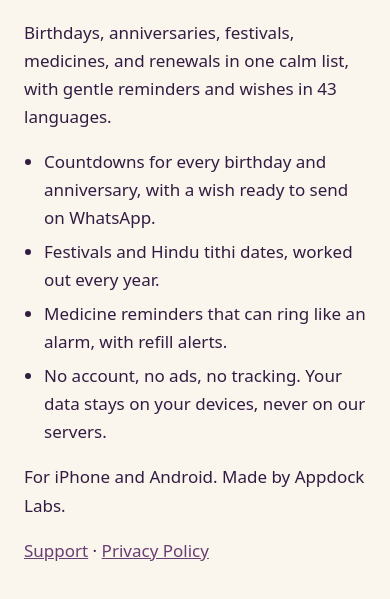
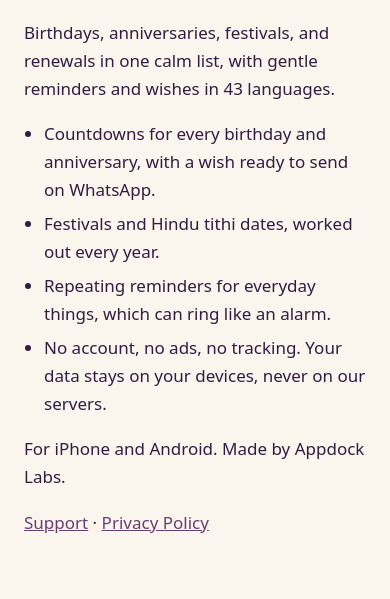
Before and after one commit to Abhishek10879/dearsy-site, a plain HTML site: page index.html in a window 390 px wide. Shown: the part 237-836 px from the top of the page. Drawn offline with Linux system fonts and the light colour scheme.

Commit message:
Say Dearsy for Android has no medicine tracking
The Android app ships without the Medicines feature, so the site and the
Android privacy section no longer describe it; it stays in the iPhone parts.

Co-Authored-By: Claude Opus 5.5 <noreply@anthropic.com>
Claude-Session: https://claude.ai/code/session_01Gngv1yhZVAE8nXVrXCKS79

```diff
--- a/index.html
+++ b/index.html
@@ -1,6 +1,6 @@
 <!doctype html>
-<html lang="en"><head><meta charset="utf-8"><meta name="viewport" content="width=device-width,initial-scale=1"><title>Dearsy</title><meta name="description" content="Dearsy remembers birthdays, anniversaries, festivals, medicines and renewals, with gentle reminders and wishes in 43 languages."><style>body{font:17px/1.65 system-ui,sans-serif;margin:0;background:#faf5ed;color:#321d42}main{max-width:730px;margin:auto;padding:58px 24px}h1{line-height:1.1;font-size:52px;margin:12px 0 6px}a{color:#693e72}.brand{font-weight:750;letter-spacing:.11em;color:#693e72}.tag{font-size:22px;margin:0 0 22px;color:#5c3f69}.dot{display:inline-block;width:.32em;height:.32em;border-radius:50%;background:#FF7045;margin-left:.08em}ul{padding-left:20px}li{margin:6px 0}</style></head><body><main><div class="brand">DEARSY</div><h1>Dearsy<span class="dot"></span></h1><p class="tag">Everything dear to you, remembered.</p>
-<p>Birthdays, anniversaries, festivals, medicines, and renewals in one calm list, with gentle reminders and wishes in 43 languages.</p>
-<ul><li>Countdowns for every birthday and anniversary, with a wish ready to send on WhatsApp.</li><li>Festivals and Hindu tithi dates, worked out every year.</li><li>Medicine reminders that can ring like an alarm, with refill alerts.</li><li>No account, no ads, no tracking. Your data stays on your devices, never on our servers.</li></ul>
+<html lang="en"><head><meta charset="utf-8"><meta name="viewport" content="width=device-width,initial-scale=1"><title>Dearsy</title><meta name="description" content="Dearsy remembers birthdays, anniversaries, festivals and renewals, with gentle reminders and wishes in 43 languages."><style>body{font:17px/1.65 system-ui,sans-serif;margin:0;background:#faf5ed;color:#321d42}main{max-width:730px;margin:auto;padding:58px 24px}h1{line-height:1.1;font-size:52px;margin:12px 0 6px}a{color:#693e72}.brand{font-weight:750;letter-spacing:.11em;color:#693e72}.tag{font-size:22px;margin:0 0 22px;color:#5c3f69}.dot{display:inline-block;width:.32em;height:.32em;border-radius:50%;background:#FF7045;margin-left:.08em}ul{padding-left:20px}li{margin:6px 0}</style></head><body><main><div class="brand">DEARSY</div><h1>Dearsy<span class="dot"></span></h1><p class="tag">Everything dear to you, remembered.</p>
+<p>Birthdays, anniversaries, festivals, and renewals in one calm list, with gentle reminders and wishes in 43 languages.</p>
+<ul><li>Countdowns for every birthday and anniversary, with a wish ready to send on WhatsApp.</li><li>Festivals and Hindu tithi dates, worked out every year.</li><li>Repeating reminders for everyday things, which can ring like an alarm.</li><li>No account, no ads, no tracking. Your data stays on your devices, never on our servers.</li></ul>
 <p>For iPhone and Android. Made by Appdock Labs.</p>
 <p><a href="support.html">Support</a> · <a href="privacy.html">Privacy Policy</a></p></main></body></html>
```
Also changed, not shown: privacy.html (+1 -1 lines), support.html (+3 -3 lines).
